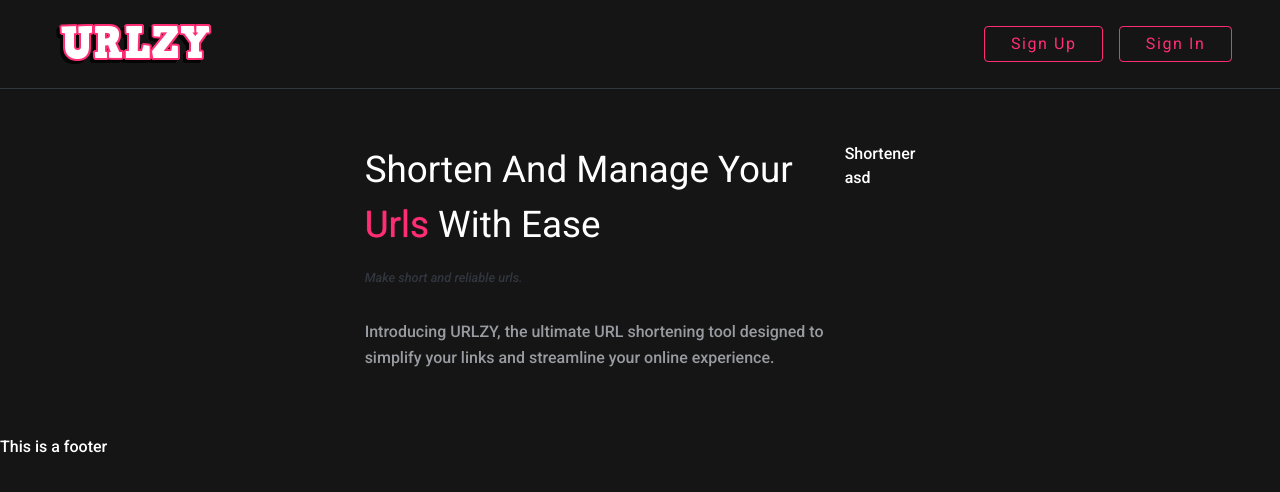
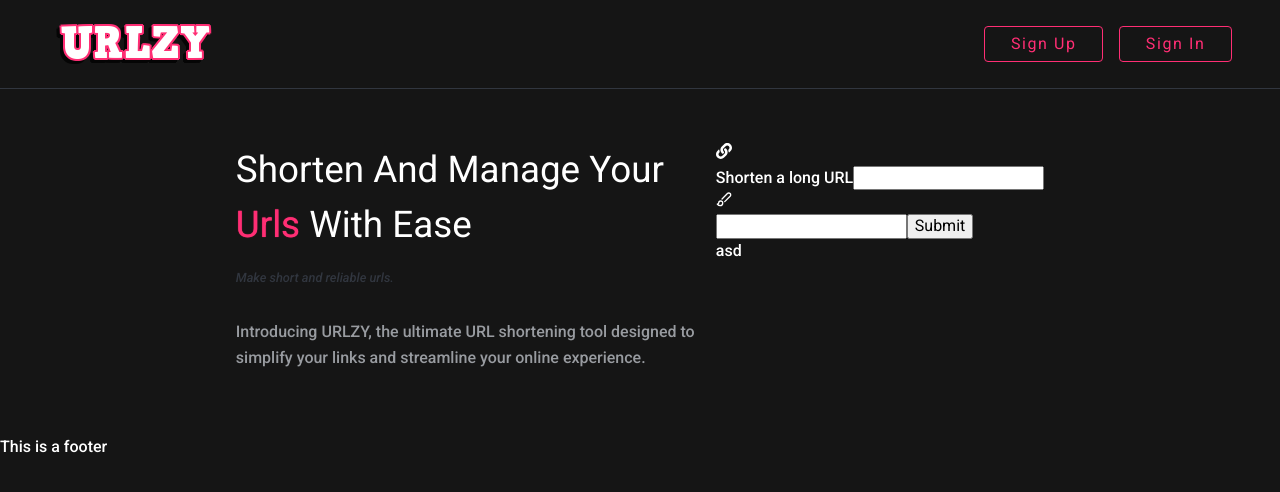
Before and after one commit to gsusk/urlz, a React (Vite) app in the folder client/: page / in a window 1280 px wide. Shown: the top 492 px of the page. Built offline with nearby package versions, Linux system fonts and the light colour scheme.

Commit message:
shortener

```diff
--- a/client/src/components/Shortener.tsx
+++ b/client/src/components/Shortener.tsx
@@ -1,5 +1,27 @@
+import { FaLink } from "react-icons/fa";
+import { LuBrush } from "react-icons/lu";
 function Shortener() {
-  return <div>Shortener</div>;
+  return (
+    <section>
+      <div className="">
+        <label htmlFor="long_url">
+          <div>
+            <FaLink />
+          </div>
+          <span>Shorten a long URL</span>
+        </label>
+        <input type="text" name="long_url" />
+        <label htmlFor="">
+          <div>
+            <LuBrush />
+          </div>
+          <span></span>
+        </label>
+        <input type="text" />
+        <input type="submit" />
+      </div>
+    </section>
+  );
 }
 
 export default Shortener;
--- a/client/src/services/axios.ts
+++ b/client/src/services/axios.ts
@@ -32,9 +32,11 @@ client.interceptors.response.use(
         })
         .catch((e) => {
           console.log("erroror from refreshAuthToken 2nd nested catch");
+          console.log("md");
           return Promise.reject({ ...e, details: "Lol erroror" });
         });
     }
+    console.log("mc");
     return Promise.reject(error);
   }
 );
--- a/client/src/services/shorten.ts
+++ b/client/src/services/shorten.ts
@@ -8,7 +8,7 @@ export async function generateShortUrl(url: string): Promise<Url> {
   const response = await client.post<Url>(
     "/api/url/create",
     { url: url },
-    { headers: { "Content-Type": "application/json" } }
+    { headers: { "Content-Type": "application/json" }, __retry: true }
   );
   return response.data;
 }
```
